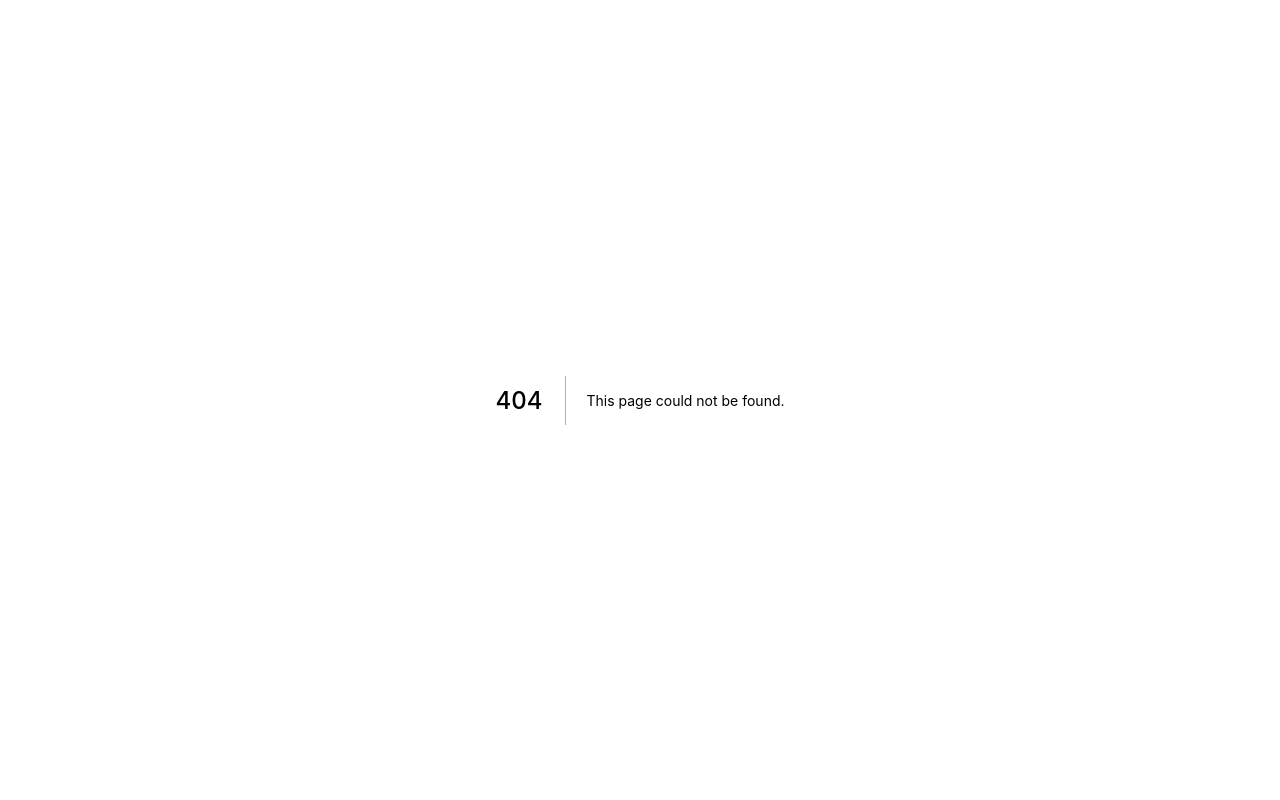
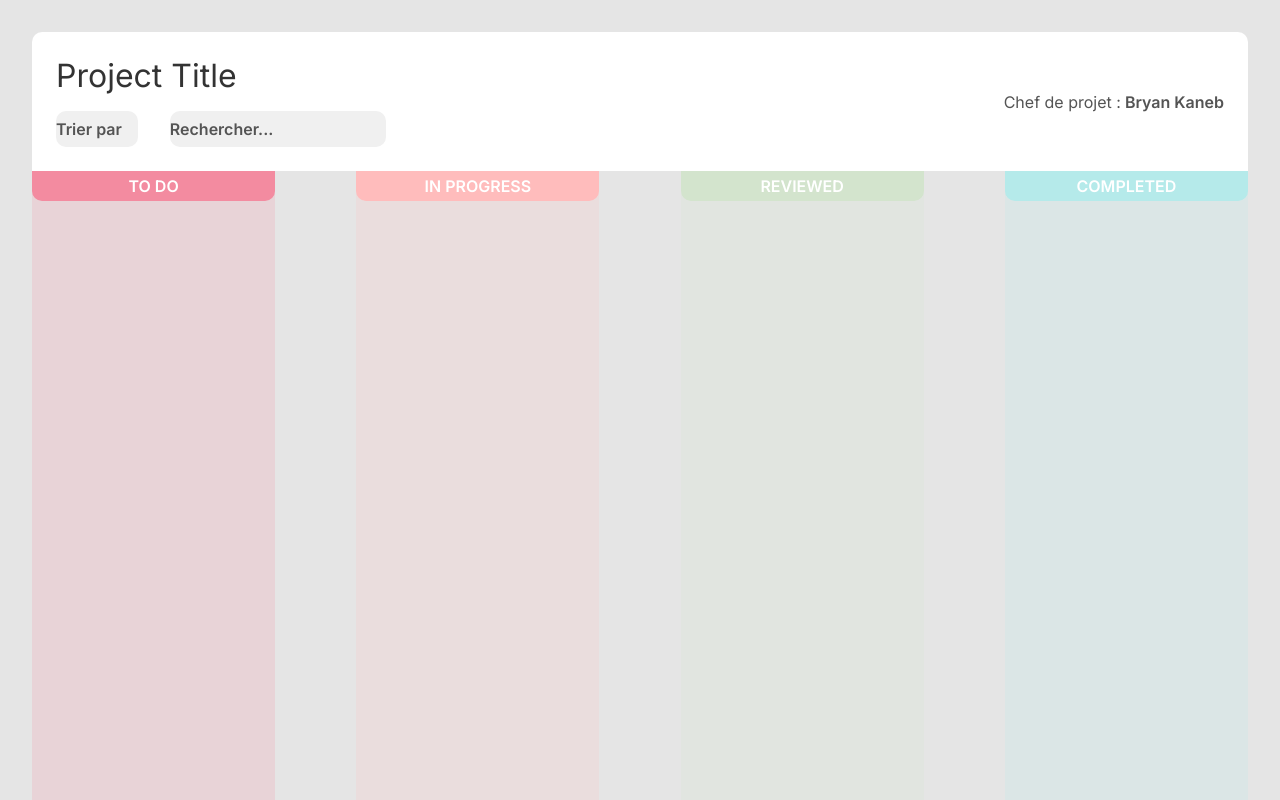
Before and after one commit to WildCodeSchool/2203-wns-etchebest-airtime-front, a Next.js app: page /project-page in a window 1280 px wide. Before the commit this address had no page. Shown: the top 800 px of the page. Built offline with nearby package versions, Linux system fonts and the light colour scheme.

Commit message:
feat: component and project pages v0

```diff
--- /dev/null
+++ b/components/ColumnStatus.tsx
@@ -0,0 +1,19 @@
+import React from 'react'
+import styled from 'styled-components';
+import { theme } from '../styles/theme';
+
+export const ColumnStatus = ({title, backgroundColor}: {title: string; backgroundColor: string}) => {
+  return (
+    <Box backgroundColor={backgroundColor}>{title}</Box>
+  )
+}
+
+const Box = styled.div`
+  border-radius: 0 0 10px 10px;
+  color: ${theme.colors.text.white};
+  background-color: ${({ backgroundColor }: { backgroundColor: string }) =>
+    backgroundColor || "#FFFFFF"};
+    font-weight: 600;
+  text-align: center;
+  padding: 5px;
+`;
--- /dev/null
+++ b/components/container/DropBox.tsx
@@ -0,0 +1,18 @@
+import React, { ReactNode } from "react";
+import { theme } from "../../styles/theme";
+import styled from "styled-components";
+
+export const DropBox = ({
+  color,
+  children,
+}: {
+  color: string;
+  children: ReactNode;
+}): JSX.Element => {
+  return <Box color={color}>{children}</Box>;
+};
+
+const Box = styled.div`
+  background-color: ${({ color }) => color || theme.colors.primary.coral};
+  width: 20%;
+`;
--- /dev/null
+++ b/components/container/DropZone.tsx
@@ -0,0 +1,17 @@
+import React, { ReactNode } from 'react'
+import styled from 'styled-components';
+
+export const DropZone = ({children}: {children:ReactNode}) => {
+  return (
+    <Box>{children}</Box>
+  )
+}
+
+const Box = styled.div`
+  display: flex;
+  flex-direction: row;
+  justify-content: space-between;
+  padding-left: 32px;
+  padding-right: 32px;
+  height: 100%;
+`;
--- /dev/null
+++ b/components/container/TitleBox.tsx
@@ -0,0 +1,73 @@
+import React from "react";
+import styled from "styled-components";
+import { theme } from "../../styles/theme";
+
+export const TitleBox = ({
+  title,
+  manager,
+}: {
+  title: string;
+  manager: string;
+}) => {
+  return (
+    <Box>
+      <FlexColumn>
+        <ProjectTitle>{title}</ProjectTitle>
+        <Flex>
+          <Dropdown>Trier par</Dropdown> <Search>Rechercher...</Search>
+        </Flex>
+      </FlexColumn>
+      <Flex>
+        Chef de projet :<ProjectManager>{manager}</ProjectManager>
+      </Flex>
+    </Box>
+  );
+};
+
+const Box = styled.div`
+  background-color: ${theme.colors.background.white};
+  border-radius: 10px 10px 0 0;
+  color: ${theme.colors.text.grey.darkVador};
+  display: flex;
+  flex-direction: row;
+  justify-content: space-between;
+  margin-right: 32px;
+  margin-left: 32px;
+  padding: 24px;
+`;
+
+const Flex = styled.div`
+align-items: center;
+  display: flex;
+  flex-direction: row;
+`;
+
+const FlexColumn = styled.div`
+  display: flex;
+  flex-direction: column;
+`;
+
+const ProjectTitle = styled.div`
+  color: ${theme.colors.text.black};
+  font-size: 32px;
+  margin-bottom: 16px;
+`;
+const ProjectManager = styled.div`
+font-weight: 600;
+  margin-left: 4px;
+`;
+
+const Dropdown = styled.div`
+  background-color: ${theme.colors.background.lightGrey};
+  border-radius: 10px;
+  font-weight: 600;
+  margin-right: 32px;
+  padding: 8px 16px 8px 0px;
+`;
+const Search = styled.div`
+  background-color: ${theme.colors.background.lightGrey};
+  border-radius: 10px;
+  font-weight: 600;
+  min-width: 200px;
+  padding: 8px 16px 8px 0px;
+`;
--- /dev/null
+++ b/components/container/WrapperProject.tsx
@@ -0,0 +1,15 @@
+import React, { ReactNode } from 'react'
+import {theme} from '../../styles/theme'
+import styled from 'styled-components'
+
+export const WrapperProject = ({children} : {children: ReactNode}) => {
+  return (
+    <Wrapper>{children}</Wrapper>
+  )
+}
+
+const Wrapper = styled.div`
+  background-color: ${theme.colors.background.main};
+  height: 100vh;
+  padding-top: 32px;
+`;
--- /dev/null
+++ b/pages/project-page.tsx
@@ -0,0 +1,80 @@
+import { NextPage } from "next";
+import React from "react";
+import { WrapperProject } from "../components/container/WrapperProject";
+import { theme } from "../styles/theme";
+import { DropBox } from "../components/container/DropBox";
+import { TitleBox } from "../components/container/TitleBox";
+import { DropZone } from "../components/container/DropZone";
+import { ColumnStatus } from "../components/ColumnStatus";
+
+const DROP_DATA = [
+  {
+    backgroundColor: theme.colors.primary.coral,
+    title: "TO DO",
+    color: theme.colors.primaryOpacity.coral,
+  },
+  {
+    backgroundColor: theme.colors.primary.salmon,
+    title: "IN PROGRESS",
+    color: theme.colors.primaryOpacity.salmon,
+  },
+  {
+    backgroundColor: theme.colors.primary.olive,
+    title: "REVIEWED",
+    color: theme.colors.primaryOpacity.olive,
+  },
+  {
+    backgroundColor: theme.colors.primary.cyan,
+    title: "COMPLETED",
+    color: theme.colors.primaryOpacity.cyan,
+  },
+];
+
+const ProjectPage: NextPage = () => {
+  const project = {
+    title: "Project Title",
+    manager: "Bryan Kaneb",
+  };
+
+  return (
+    <WrapperProject>
+      <TitleBox title={project.title} manager={project.manager} />
+      <DropZone>
+        {DROP_DATA.map((item, index) => (
+          <DropBox color={item.color} key={index}>
+            <ColumnStatus
+              backgroundColor={item.backgroundColor}
+              title={item.title}
+            />
+          </DropBox>
+        ))}
+        {/*         <DropBox color={theme.colors.primaryOpacity.coral}>
+          <ColumnStatus
+            title="TO DO"
+            backgroundColor={theme.colors.primary.coral}
+          />
+        </DropBox>
+        <DropBox color={theme.colors.primaryOpacity.salmon}>
+          <ColumnStatus
+            title="IN PROGRESS"
+            backgroundColor={theme.colors.primary.salmon}
+          />
+        </DropBox>
+        <DropBox color={theme.colors.primaryOpacity.olive}>
+          <ColumnStatus
+            title="REVIEWED"
+            backgroundColor={theme.colors.primary.olive}
+          />
+        </DropBox>
+        <DropBox color={theme.colors.primaryOpacity.cyan}>
+          <ColumnStatus
+            title="COMPLETED"
+            backgroundColor={theme.colors.primary.cyan}
+          />
+        </DropBox> */}
+      </DropZone>
+    </WrapperProject>
+  );
+};
+
+export default ProjectPage;
--- a/styles/globals.css
+++ b/styles/globals.css
@@ -1 +1,8 @@
 @import-normalize;
+@import url('https://fonts.googleapis.com/css2?family=Inter:wght@400;500;600;700;800&display=swap');
+
+body {
+    margin: 0;
+    min-height: 100vh;
+    font-family: 'Inter', sans-serif;
+}
--- a/styles/theme.ts
+++ b/styles/theme.ts
@@ -6,12 +6,19 @@ export const theme: ITheme = {
       black: "#000000",
       darkGrey: "#383838",
       purple: "#655D8A",
+      lightGrey: "#F0F0F0",
     },
     primary: {
       coral: "#F38BA0",
       salmon: "#FFBCBC",
       olive: "#D3E4CD",
       cyan: "#B5EAEA",
+    },
+    primaryOpacity: {
+      coral: "rgba(243, 139, 160, 0.2)",
+      salmon: "rgba(255, 188, 188, 0.2)",
+      olive: "rgba(211, 228, 205, 0.2)",
+      cyan: "rgba(181, 234, 234, 0.2)",
     },
     secondary: {
       main: "",
@@ -45,8 +52,15 @@ interface ITheme {
       black: string;
       darkGrey: string;
       purple: string;
+      lightGrey: string;
     };
     primary: {
+      coral: string;
+      salmon: string;
+      olive: string;
+      cyan: string;
+    };
+    primaryOpacity: {
       coral: string;
       salmon: string;
       olive: string;
```
Also changed, not shown: pages/index.tsx (+5 -7 lines), pages/projectPage.tsx (deleted).
